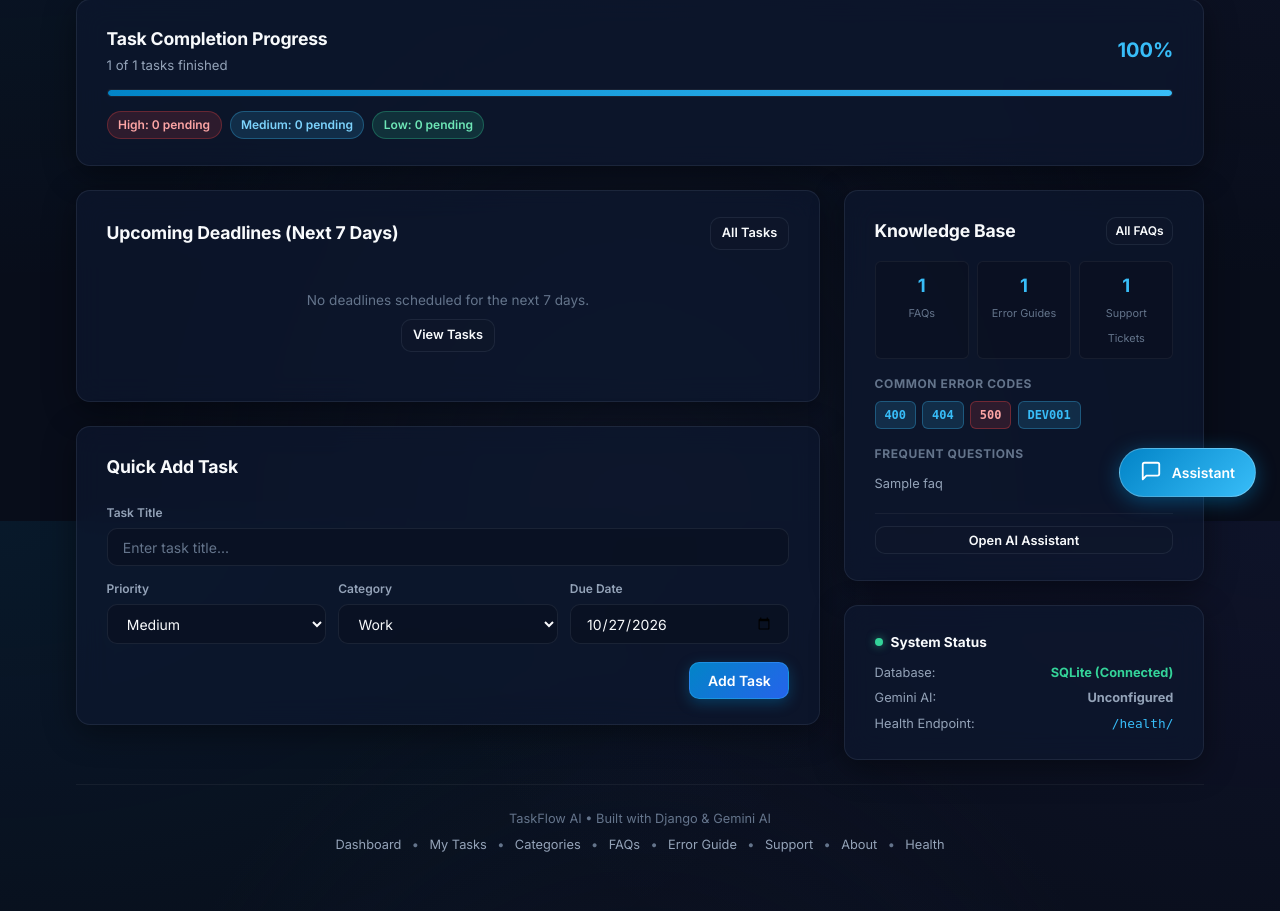
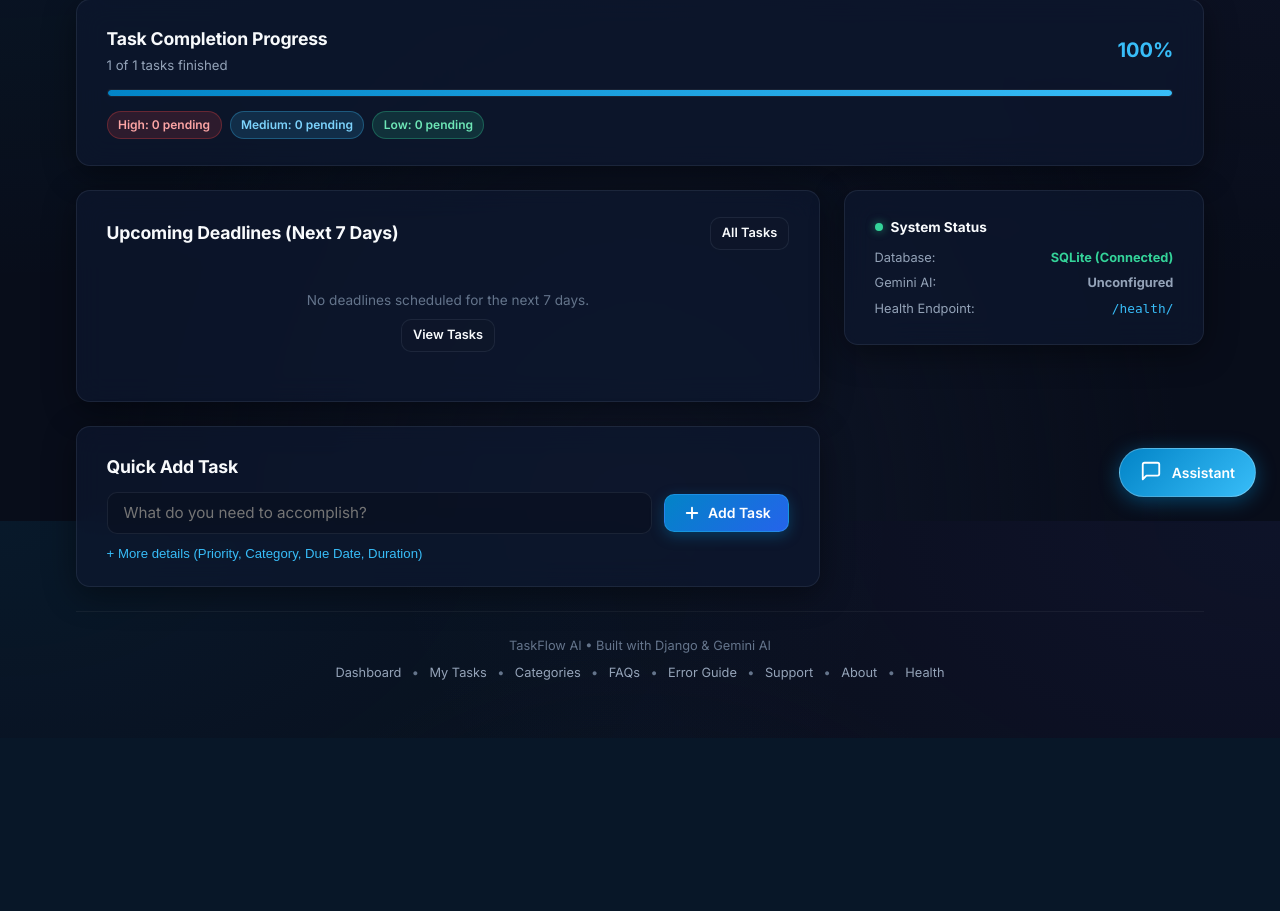
Before and after one commit to mithra4325/TaskFlow-AI, a Django app: page / in a window 1280 px wide. Shown: the part 279-1190 px from the top of the page. After the commit the page ends 959 px from the top, so only its background shows below. Run offline with Django 5.2, Linux system fonts and the light colour scheme; tables that the repository leaves empty hold one stand-in row (values such as "Sample post").

Commit message:
Update FAQs with 12 application-specific entries and refine task and support UI

```diff
--- a/myapp/models.py
+++ b/myapp/models.py
@@ -52,8 +52,14 @@ class Task(models.Model):
 
 
 class FAQ(models.Model):
-    """Frequently Asked Questions for DevHelp AI developer support."""
+    """Frequently Asked Questions for TaskFlow AI task management and support."""
     class Category(models.TextChoices):
+        GETTING_STARTED = 'Getting Started', 'Getting Started'
+        TASKS_CATEGORIES = 'Tasks & Categories', 'Tasks & Categories'
+        AI_ASSISTANT = 'AI Assistant', 'AI Assistant'
+        TROUBLESHOOTING_SUPPORT = 'Troubleshooting & Support', 'Troubleshooting & Support'
+
+        # Legacy choices for backward compatibility
         DJANGO = 'Django', 'Django Framework'
         PYTHON = 'Python', 'Python Programming'
         WEB_HTTP = 'Web & HTTP', 'Web & HTTP Protocols'
--- a/myapp/templates/myapp/chat_widget.html
+++ b/myapp/templates/myapp/chat_widget.html
@@ -242,9 +242,12 @@
     }
 
     function sendQuickPrompt(promptText) {
+        toggleChatWindow(true);
         const input = document.getElementById('chat-user-input');
-        input.value = promptText;
-        handleChatSubmit(null);
+        if (input) {
+            input.value = promptText;
+            handleChatSubmit(null);
+        }
     }
 
     async function triggerTicketEscalation(contextText) {
--- a/myapp/templates/myapp/dashboard.html
+++ b/myapp/templates/myapp/dashboard.html
@@ -141,31 +141,59 @@
             </section>
 
             <!-- Quick Add Task Card -->
-            <section class="card">
-                <div class="card-header-line">
+            <section class="card form-card">
+                <div class="card-header-line" style="margin-bottom: 0.75rem;">
                     <div>
                         <h2 class="card-section-title">Quick Add Task</h2>
                     </div>
                 </div>
 
-                <form method="POST" action="{% url 'add_task' %}" class="quick-add-form" id="quick-add-task-form">
+                <form action="{% url 'add_task' %}" method="POST" class="task-create-form" id="quick-add-task-form">
                     {% csrf_token %}
-                    <div class="form-group">
-                        <label class="form-label-sm" for="input-quick-title">Task Title</label>
-                        <input type="text" name="title" class="form-control" placeholder="Enter task title..." required maxlength="255" id="input-quick-title">
+                    <div class="form-main-row">
+                        <div class="input-wrapper">
+                            <input
+                                type="text"
+                                name="title"
+                                id="quick-task-title-input"
+                                placeholder="What do you need to accomplish?"
+                                required
+                                maxlength="255"
+                                autocomplete="off"
+                            >
+                        </div>
+                        <button type="submit" class="btn btn-primary" id="btn-submit-quick-task">
+                            <svg width="18" height="18" viewBox="0 0 24 24" fill="none" stroke="currentColor" stroke-width="2.5" stroke-linecap="round" stroke-linejoin="round" aria-hidden="true">
+                                <line x1="12" y1="5" x2="12" y2="19"></line>
+                                <line x1="5" y1="12" x2="19" y2="12"></line>
+                            </svg>
+                            <span>Add Task</span>
+                        </button>
                     </div>
-                    <div class="form-row-three">
+
+                    <!-- Expandable Detailed Options -->
+                    <div class="form-details-toggle">
+                        <button type="button" class="btn-text-toggle" id="toggle-details-btn" onclick="toggleQuickTaskDetails()">
+                            <span id="toggle-icon">+</span> More details (Priority, Category, Due Date, Duration)
+                        </button>
+                    </div>
+
+                    <div class="form-extended-grid" id="quick-task-extended" style="display: none;">
+                        <div class="form-group form-group-full">
+                            <label for="quick-description-input" class="form-label">Description (Optional)</label>
+                            <textarea name="description" id="quick-description-input" rows="2" class="form-control" placeholder="Add extra context, links, or notes..."></textarea>
+                        </div>
                         <div class="form-group">
-                            <label class="form-label-sm" for="quick-priority">Priority</label>
-                            <select name="priority" id="quick-priority" class="form-select">
+                            <label for="quick-priority-input" class="form-label">Priority</label>
+                            <select name="priority" id="quick-priority-input" class="form-select">
+                                <option value="medium" selected>Medium</option>
                                 <option value="high">High</option>
-                                <option value="medium" selected>Medium</option>
                                 <option value="low">Low</option>
                             </select>
                         </div>
                         <div class="form-group">
-                            <label class="form-label-sm" for="quick-category">Category</label>
-                            <select name="category" id="quick-category" class="form-select">
+                            <label for="quick-category-input" class="form-label">Category</label>
+                            <select name="category" id="quick-category-input" class="form-select">
                                 <option value="work" selected>Work</option>
                                 <option value="study">Study</option>
                                 <option value="personal">Personal</option>
@@ -173,12 +201,13 @@
                             </select>
                         </div>
                         <div class="form-group">
-                            <label class="form-label-sm" for="quick-due-date">Due Date</label>
-                            <input type="date" name="due_date" id="quick-due-date" class="form-control" value="{{ today|date:'Y-m-d' }}">
+                            <label for="quick-due-date-input" class="form-label">Due Date</label>
+                            <input type="date" name="due_date" id="quick-due-date-input" class="form-control" value="{{ today|date:'Y-m-d' }}">
                         </div>
-                    </div>
-                    <div class="form-actions-inline">
-                        <button type="submit" class="btn btn-primary" id="btn-submit-quick-task">Add Task</button>
+                        <div class="form-group">
+                            <label for="quick-duration-input" class="form-label">Duration (Mins)</label>
+                            <input type="number" name="estimated_duration" id="quick-duration-input" class="form-control" value="30" min="5" max="480">
+                        </div>
                     </div>
                 </form>
             </section>
@@ -214,55 +243,6 @@
             </section>
             {% endif %}
 
-            <!-- Developer Knowledge Base & Error Guides -->
-            <section class="card">
-                <div class="card-header-line">
-                    <div>
-                        <h2 class="card-section-title">Knowledge Base</h2>
-                    </div>
-                    <a href="{% url 'faq_list' %}" class="btn btn-xs btn-secondary">All FAQs</a>
-                </div>
-
-                <div class="knowledge-mini-stats">
-                    <div class="k-stat">
-                        <span class="k-num">{{ total_faqs }}</span>
-                        <span class="k-lbl">FAQs</span>
-                    </div>
-                    <div class="k-stat">
-                        <span class="k-num">{{ total_error_codes }}</span>
-                        <span class="k-lbl">Error Guides</span>
-                    </div>
-                    <div class="k-stat">
-                        <span class="k-num">{{ total_tickets }}</span>
-                        <span class="k-lbl">Support Tickets</span>
-                    </div>
-                </div>
-
-                <h3 class="mini-section-label">Common Error Codes</h3>
-                <div class="error-codes-quick-pills">
-                    <a href="{% url 'error_detail' '400' %}" class="error-quick-pill">400</a>
-                    <a href="{% url 'error_detail' '404' %}" class="error-quick-pill">404</a>
-                    <a href="{% url 'error_detail' '500' %}" class="error-quick-pill error-quick-danger">500</a>
-                    <a href="{% url 'error_detail' 'DEV001' %}" class="error-quick-pill">DEV001</a>
-                </div>
-
-                <h3 class="mini-section-label" style="margin-top: 1rem;">Frequent Questions</h3>
-                <ul class="mini-faq-list">
-                    {% for faq in featured_faqs %}
-                    <li>
-                        <a href="{% url 'faq_list' %}?q={{ faq.question|urlencode }}" class="mini-faq-link">
-                            {{ faq.question }}
-                        </a>
-                    </li>
-                    {% endfor %}
-                </ul>
-
-                <div class="knowledge-cta-box">
-                    <button type="button" class="btn btn-sm btn-block btn-secondary" onclick="toggleChatWindow(true)">
-                        Open AI Assistant
-                    </button>
-                </div>
-            </section>
 
             <!-- System Health Snapshot -->
             <section class="card system-health-card">
@@ -293,3 +273,20 @@
     </div>
 </div>
 {% endblock %}
+
+{% block extra_js %}
+<script>
+    function toggleQuickTaskDetails() {
+        const ext = document.getElementById('quick-task-extended');
+        const icon = document.getElementById('toggle-icon');
+        if (!ext) return;
+        if (ext.style.display === 'none' || ext.style.display === '') {
+            ext.style.display = 'grid';
+            if (icon) icon.textContent = '−';
+        } else {
+            ext.style.display = 'none';
+            if (icon) icon.textContent = '+';
+        }
+    }
+</script>
+{% endblock %}
--- a/myapp/templates/myapp/faq_list.html
+++ b/myapp/templates/myapp/faq_list.html
@@ -7,7 +7,7 @@
     <!-- Page Header -->
     <div class="page-hero">
         <h1 class="page-title">FAQs</h1>
-        <p class="page-subtitle">Frequently asked questions about web development, Django, and deployments.</p>
+        <p class="page-subtitle">Frequently asked questions about TaskFlow AI features, task management, and assistant support.</p>
     </div>
 
     <!-- Search & Filter Controls -->
--- a/myapp/tests.py
+++ b/myapp/tests.py
@@ -60,8 +60,6 @@ class PortalPagesAndDatabaseTestCase(TestCase):
         response = self.client.get(reverse('home'))
         self.assertEqual(response.status_code, 200)
         self.assertContains(response, "TaskFlow")
-        self.assertContains(response, "What is Django?")
-        self.assertContains(response, "404")
         self.assertEqual(response.context['total_faqs'], 2)
         self.assertEqual(response.context['total_error_codes'], 2)
 
--- a/myapp/views.py
+++ b/myapp/views.py
@@ -289,9 +289,26 @@ def faq_list(request):
 
     faqs = base_qs.order_by('category', 'question')
 
+    # Display primary application categories in logical order
+    primary_categories = [
+        FAQ.Category.GETTING_STARTED,
+        FAQ.Category.TASKS_CATEGORIES,
+        FAQ.Category.AI_ASSISTANT,
+        FAQ.Category.TROUBLESHOOTING_SUPPORT,
+    ]
+    active_in_db = set(FAQ.objects.filter(is_published=True).values_list('category', flat=True))
+    categories_to_show = []
+    for code, label in FAQ.Category.choices:
+        if code in primary_categories:
+            if (code, label) not in categories_to_show:
+                categories_to_show.append((code, label))
+        elif code in active_in_db:
+            if (code, label) not in categories_to_show:
+                categories_to_show.append((code, label))
+
     return render(request, 'myapp/faq_list.html', {
         'faqs': faqs,
-        'categories': FAQ.Category.choices,
+        'categories': categories_to_show,
         'selected_category': selected_category,
         'search_query': query,
         'total_count': faqs.count(),
```
Also changed, not shown: myapp/management/commands/seed_devhelp.py (+86 -63 lines), myapp/templates/myapp/support.html (+0 -21 lines), myapp/templates/myapp/task_list.html (+25 -39 lines).
